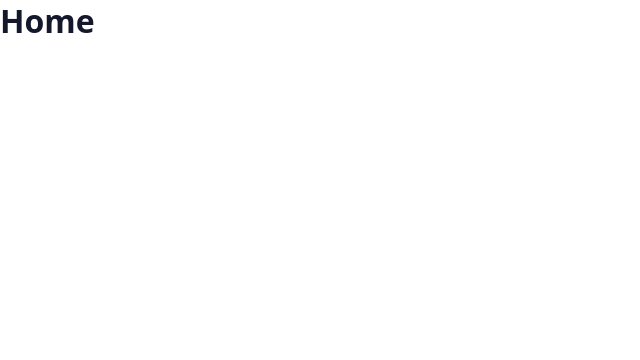
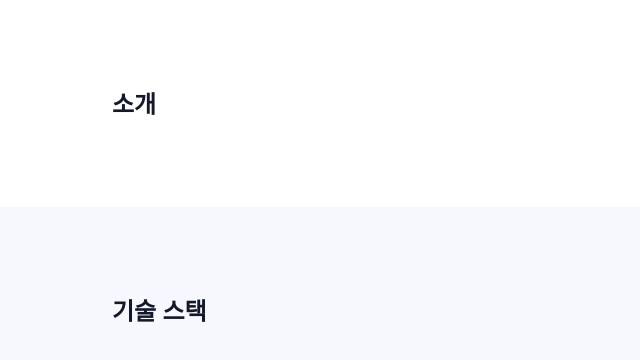
Before and after one commit to calevv/jeong-minji-portfolio, a React (Vite) app: page / in a window 1280 px wide. Shown: the top 360 px of the page, without its empty margins (0-640 px from the left). Built offline with nearby package versions, Linux system fonts and the light colour scheme; a web font is replaced by a local one.

Commit message:
feat: Section 컴포넌트 추가

```diff
--- /dev/null
+++ b/src/components/ui/Section.module.css
@@ -0,0 +1,13 @@
+.section {
+  padding: var(--space-22) 0;
+}
+
+.tint {
+  background: var(--color-bg-subtle);
+}
+
+.inner {
+  max-width: var(--container-max);
+  margin: 0 auto;
+  padding: 0 var(--space-8);
+}
--- /dev/null
+++ b/src/components/ui/Section.tsx
@@ -0,0 +1,23 @@
+import type { ReactNode } from "react";
+import styles from "./Section.module.css";
+
+interface SectionProps {
+  id?: string;
+  tone?: "default" | "tint";
+  children: ReactNode;
+}
+
+export default function Section({
+  id,
+  tone = "default",
+  children,
+}: SectionProps) {
+  const className =
+    tone === "tint" ? `${styles.section} ${styles.tint}` : styles.section;
+
+  return (
+    <section id={id} className={className}>
+      <div className={styles.inner}>{children}</div>
+    </section>
+  );
+}
--- a/src/pages/Home/sections/Home.tsx
+++ b/src/pages/Home/sections/Home.tsx
@@ -1,3 +1,14 @@
+import Section from "@/components/ui/Section";
+
 export default function Home() {
-  return <h1>Home</h1>;
+  return (
+    <>
+      <Section id="about">
+        <h2>소개</h2>
+      </Section>
+      <Section id="stack" tone="tint">
+        <h2>기술 스택</h2>
+      </Section>
+    </>
+  );
 }
--- a/src/styles/tokens.css
+++ b/src/styles/tokens.css
@@ -70,4 +70,7 @@
   --motion-ui: 0.3s;
   --motion-hero: 0.6s;
   --motion-stagger: 0.12s;
+
+  /* 레이아웃 */
+  --container-max: 70rem; /* 1120px, 시안 */
 }
```
